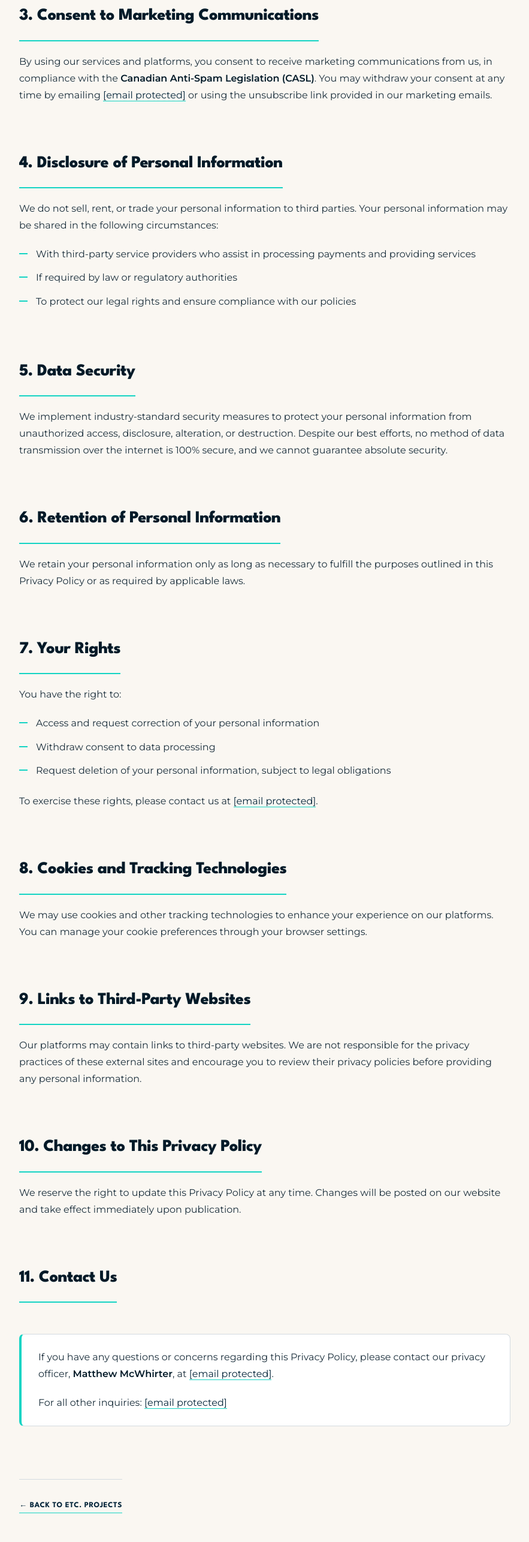
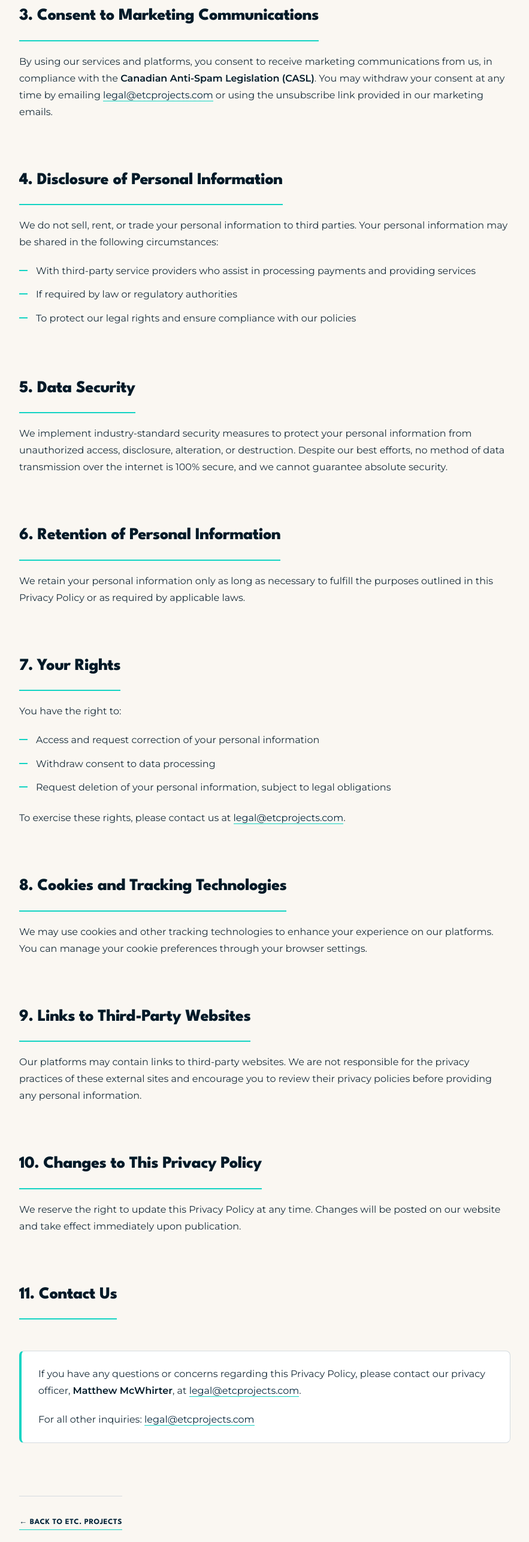
Before and after one commit to EtcPAI/etcprojects, a plain HTML site: page privacy-policy.html in a window 1280 px wide. Shown: the part 1949-4520 px from the top of the page at 60% size, without its empty margins (198-1081 px from the left). Drawn offline with Linux system fonts and the light colour scheme.

Commit message:
Add files via upload

```diff
--- a/privacy-policy.html
+++ b/privacy-policy.html
@@ -507,7 +507,7 @@ footer {
     </ul>
 
     <h2>3. Consent to Marketing Communications</h2>
-    <p>By using our services and platforms, you consent to receive marketing communications from us, in compliance with the <strong>Canadian Anti-Spam Legislation (CASL)</strong>. You may withdraw your consent at any time by emailing <a href="/cdn-cgi/l/email-protection#264e434a4a49664352455654494c434552550845494b"><span class="__cf_email__" data-cfemail="761e131a1a19361302150604191c131502055815191b">[email&#160;protected]</span></a> or using the unsubscribe link provided in our marketing emails.</p>
+    <p>By using our services and platforms, you consent to receive marketing communications from us, in compliance with the <strong>Canadian Anti-Spam Legislation (CASL)</strong>. You may withdraw your consent at any time by emailing <a href="mailto:legal@etcprojects.com">legal@etcprojects.com</a> or using the unsubscribe link provided in our marketing emails.</p>
 
     <h2>4. Disclosure of Personal Information</h2>
     <p>We do not sell, rent, or trade your personal information to third parties. Your personal information may be shared in the following circumstances:</p>
@@ -530,7 +530,7 @@ footer {
       <li>Withdraw consent to data processing</li>
       <li>Request deletion of your personal information, subject to legal obligations</li>
     </ul>
-    <p>To exercise these rights, please contact us at <a href="/cdn-cgi/l/email-protection#28404d444447684d5c4b585a47424d4b5c5b064b4745"><span class="__cf_email__" data-cfemail="94fcf1f8f8fbd4f1e0f7e4e6fbfef1f7e0e7baf7fbf9">[email&#160;protected]</span></a>.</p>
+    <p>To exercise these rights, please contact us at <a href="mailto:legal@etcprojects.com">legal@etcprojects.com</a>.</p>
 
     <h2>8. Cookies and Tracking Technologies</h2>
     <p>We may use cookies and other tracking technologies to enhance your experience on our platforms. You can manage your cookie preferences through your browser settings.</p>
@@ -543,8 +543,8 @@ footer {
 
     <h2>11. Contact Us</h2>
     <div class="legal-callout">
-      <p>If you have any questions or concerns regarding this Privacy Policy, please contact our privacy officer, <strong>Matthew McWhirter</strong>, at <a href="/cdn-cgi/l/email-protection#0e636f7a7a4e6b7a6d7e7c61646b6d7a7d206d6163"><span class="__cf_email__" data-cfemail="d2bfb3a6a692b7a6b1a2a0bdb8b7b1a6a1fcb1bdbf">[email&#160;protected]</span></a>.</p>
-      <p>For all other inquiries: <a href="/cdn-cgi/l/email-protection#e58d8089898aa580918695978a8f80869196cb868a88"><span class="__cf_email__" data-cfemail="fc9499909093bc99889f8c8e9396999f888fd29f9391">[email&#160;protected]</span></a></p>
+      <p>If you have any questions or concerns regarding this Privacy Policy, please contact our privacy officer, <strong>Matthew McWhirter</strong>, at <a href="mailto:legal@etcprojects.com">legal@etcprojects.com</a>.</p>
+      <p>For all other inquiries: <a href="mailto:legal@etcprojects.com">legal@etcprojects.com</a></p>
     </div>
 
     <a href="index.html" class="back-link">← Back to Etc. Projects</a>
```
Also changed, not shown: ai-disclaimer.html (+1 -1 lines), index.html (+3 -3 lines), terms-and-conditions.html (+1 -1 lines).
